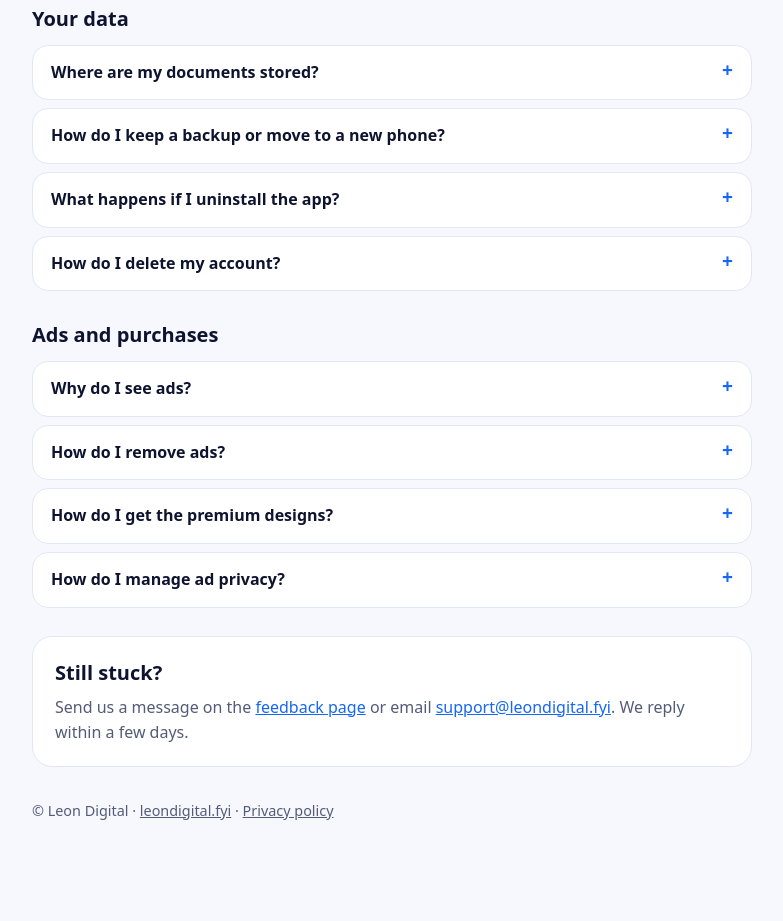
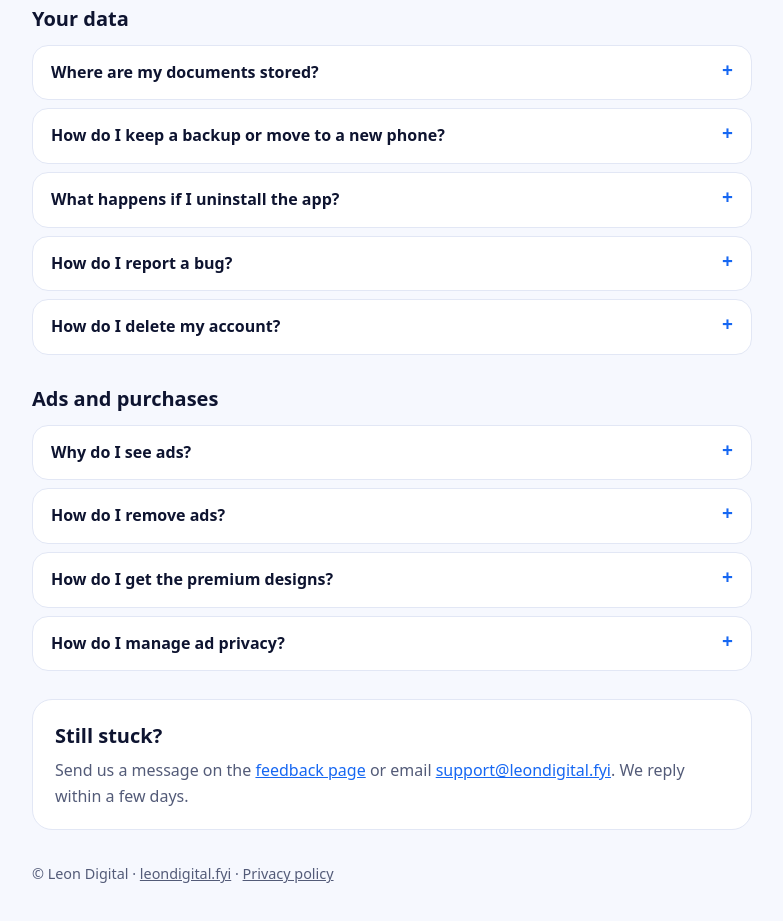
Before and after one commit to edvnzr/leondigital-site, a plain HTML site: page help.html in a window 1280 px wide. Shown: the part 1632-2553 px from the top of the page, without its empty margins (248-1031 px from the left). Before the commit the page ends 2494 px from the top, so only its background shows below. Drawn offline with Linux system fonts and the light colour scheme.

Commit message:
Help: how to report a bug

```diff
--- a/help.html
+++ b/help.html
@@ -103,6 +103,7 @@ footer a{color:var(--muted)}
       <details><summary>Where are my documents stored?</summary><p>Your business profile, customers and documents are stored on this phone. They are not uploaded to our servers.</p></details>
       <details><summary>How do I keep a backup or move to a new phone?</summary><p>Go to Settings &rsaquo; Backup &amp; restore. Save a backup file to this phone or share it to Google Drive, email or another location you trust. On the new phone, install Doc Gen and choose Restore from file. We recommend making a backup regularly.</p></details>
       <details><summary>What happens if I uninstall the app?</summary><p>Uninstalling removes all documents stored on the phone. Make a backup first if you may need your records again.</p></details>
+      <details><summary>How do I report a bug?</summary><p>Open the menu and tap Report a bug. Choose where it happened and how bad it was, say what went wrong and what you did just before. App and phone versions and recent error messages are included unless you turn that off; your documents and customers are never sent.</p></details>
       <details><summary>How do I delete my account?</summary><p>Go to Settings &rsaquo; Delete account, type &quot;delete account&quot; and confirm. If you signed in more than 10 minutes ago, you will be asked to sign in again to confirm it is you. The account is deleted immediately and cannot be recovered. Documents stored on this phone are not affected; uninstall the app or clear its data to remove those as well.</p></details>
     </section>
     <section id="ads-and-purchases">
```
